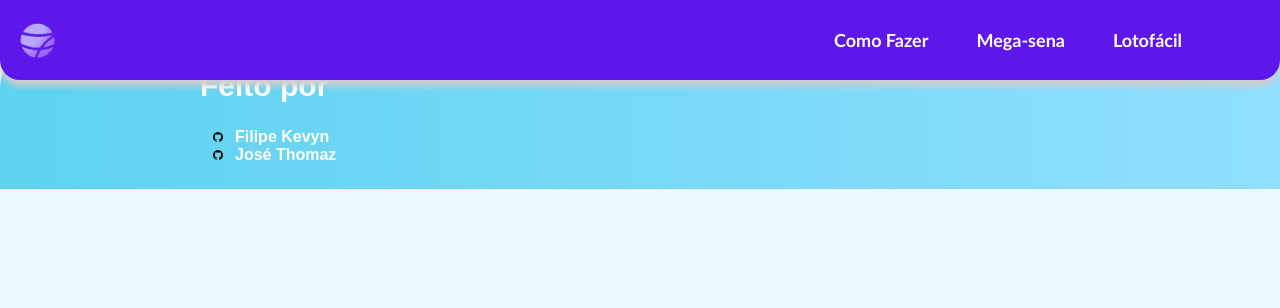
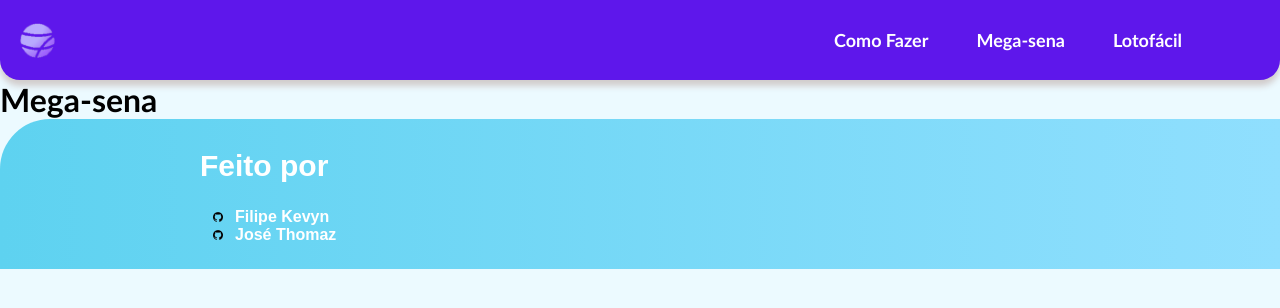
Before and after one commit to Thoomaz/loteria-frontend, a React (Vite) app in the folder frontend-loteria/: page /megasena in a window 1280 px wide. Shown: the top 308 px of the page. Built offline with nearby package versions, Linux system fonts and the light colour scheme.

Commit message:
Header ajusted overlap

```diff
--- a/frontend-loteria/src/components/header/Header.css
+++ b/frontend-loteria/src/components/header/Header.css
@@ -7,8 +7,7 @@
   align-items: center;
   justify-content: space-between;
   border-radius: 0 0 20px 20px; /* Bordas arredondadas na parte inferior */
-  position: fixed; /* Fixa no topo */
-  z-index: 1000; /* Garantir que fique acima de outros elementos */
+
   box-shadow: 0 6px 6px var(--shadow); /* Sombra opcional */
 }
 
```
